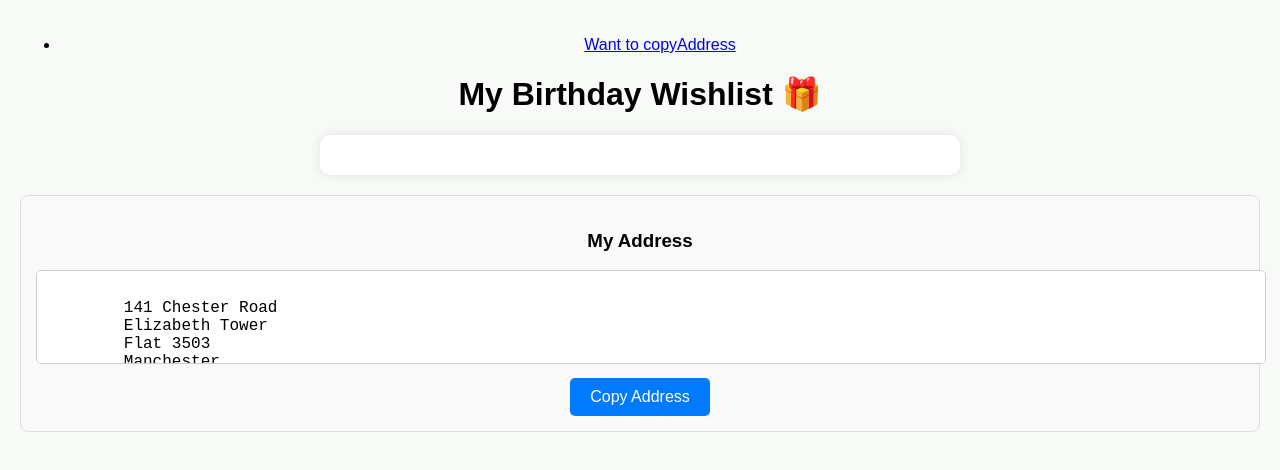
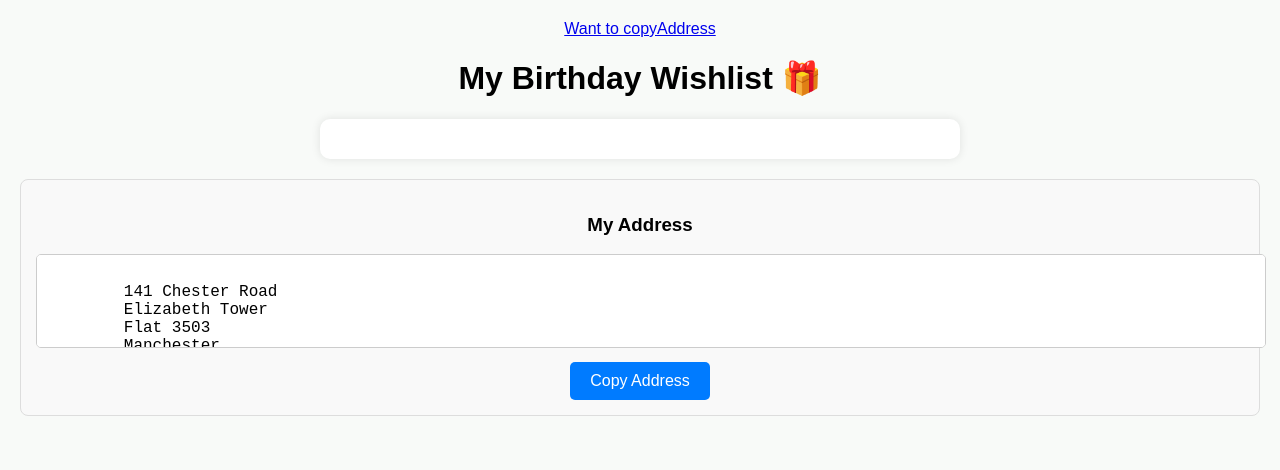
Before and after one commit to OuamboC/Vercel, a website: page public/index.html in a window 1280 px wide. Drawn offline with Linux system fonts and the light colour scheme; no server answers.

Commit message:
Replace <ul> list with <nav> tag to improve the ease of finding the address div

```diff
--- a/public/index.html
+++ b/public/index.html
@@ -9,9 +9,9 @@
 </head>
 <header>
     <nav class="main-nav">
-        <ul>
-            <li><a href="#address">Want to copyAddress</a></li>
-        </ul>
+
+            <a href="#address">Want to copyAddress</a>
+
     </nav>
 </header>
 <body>
```
